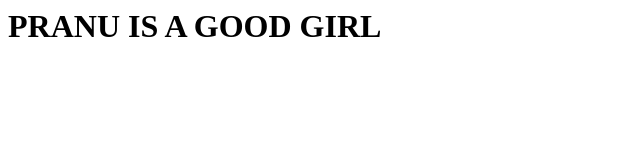
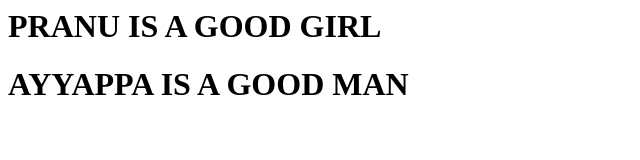
Before and after one commit to Pranayini07/GIT-DEMO, a plain HTML site: page index.html in a window 1280 px wide. Shown: the whole page, without its empty margins (0-640 px from the left). Drawn offline with Linux system fonts and the light colour scheme.

Commit message:
modified index.html second time

```diff
--- a/index.html
+++ b/index.html
@@ -1 +1,2 @@
 <h1>PRANU IS A GOOD GIRL</h1>
+<h1>AYYAPPA IS A GOOD MAN</h1>
```
